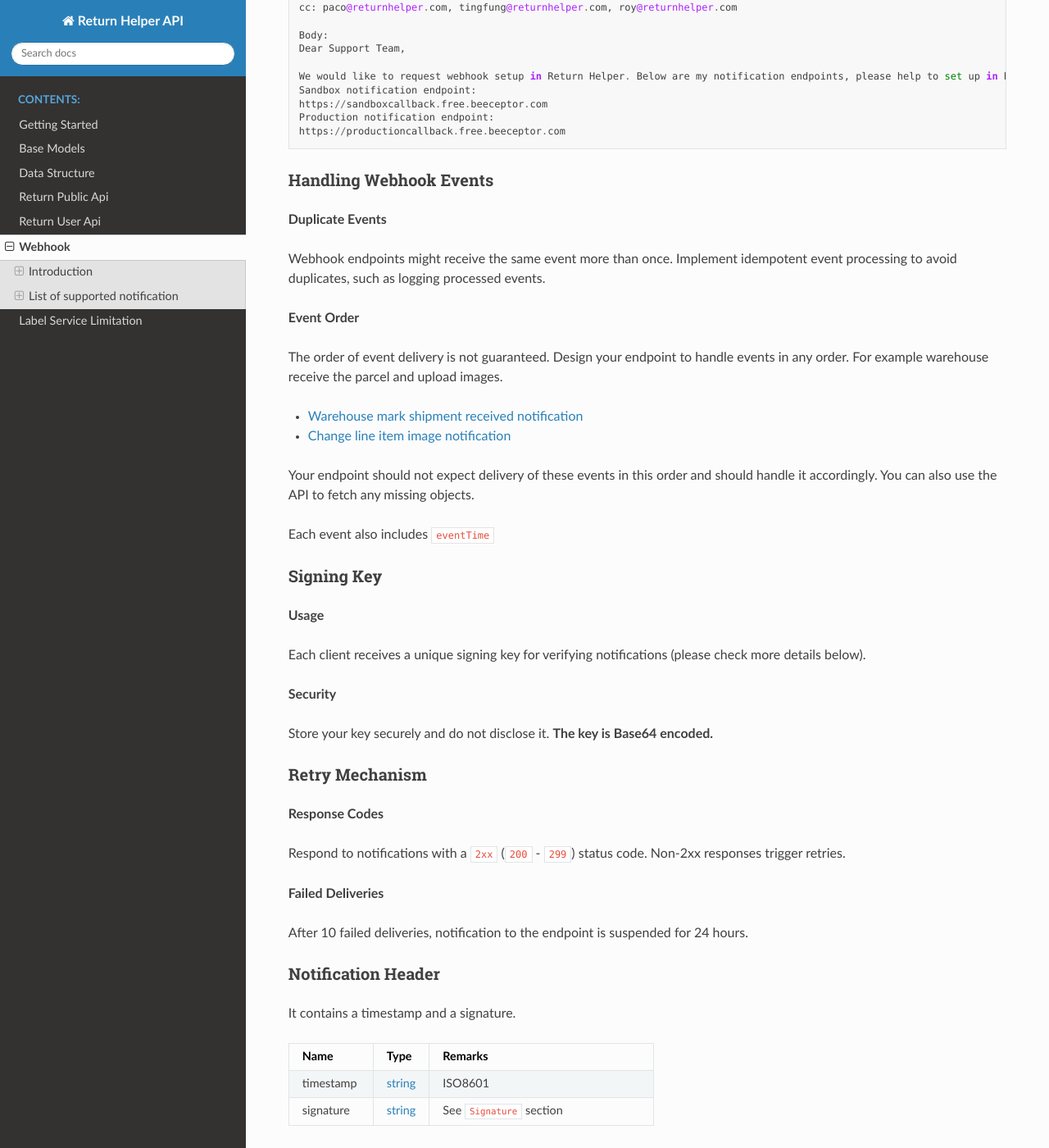
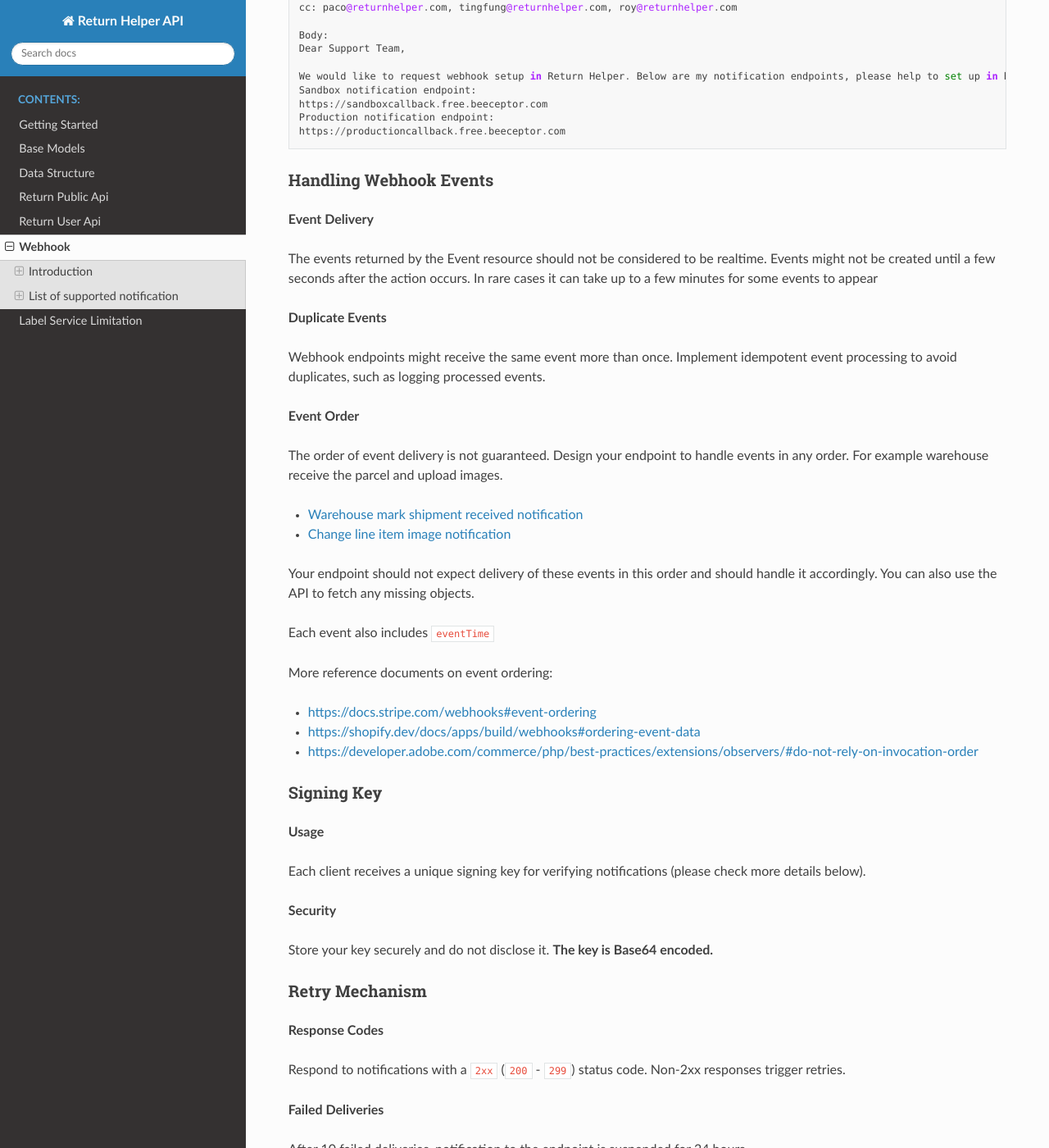
Before and after one commit to ReturnHelper/return-request-api-docs, a Sphinx documentation site: the page built from source/Webhook.rst, in a window 1280 px wide and 1400 px high, scrolled down 959 px. Shown: the whole window at 82% size. Built offline with Sphinx 7.4.7 and the Read the Docs theme 2.0.0, drawn with Linux system fonts in a browser that asks for light colours.

Commit message:
update: event ordering ref docs

```diff
--- a/source/Webhook.rst
+++ b/source/Webhook.rst
@@ -59,9 +59,14 @@ For example:
   Production notification endpoint:
   https://productioncallback.free.beeceptor.com
 
+
 Handling Webhook Events
 *************************
 
+**Event Delivery**
+
+The events returned by the Event resource should not be considered to be realtime. Events might not be created until a few seconds after the action occurs. In rare cases it can take up to a few minutes for some events to appear
+
 **Duplicate Events**
 
 Webhook endpoints might receive the same event more than once. Implement idempotent event processing to avoid duplicates, such as logging processed events.
@@ -76,8 +81,13 @@ For example warehouse receive the parcel and upload images.
 
 Your endpoint should not expect delivery of these events in this order and should handle it accordingly. You can also use the API to fetch any missing objects.
 
-
 Each event also includes ``eventTime``
+
+More reference documents on event ordering:
+
+- https://docs.stripe.com/webhooks#event-ordering
+- https://shopify.dev/docs/apps/build/webhooks#ordering-event-data
+- https://developer.adobe.com/commerce/php/best-practices/extensions/observers/#do-not-rely-on-invocation-order
 
 
 Signing Key
```
